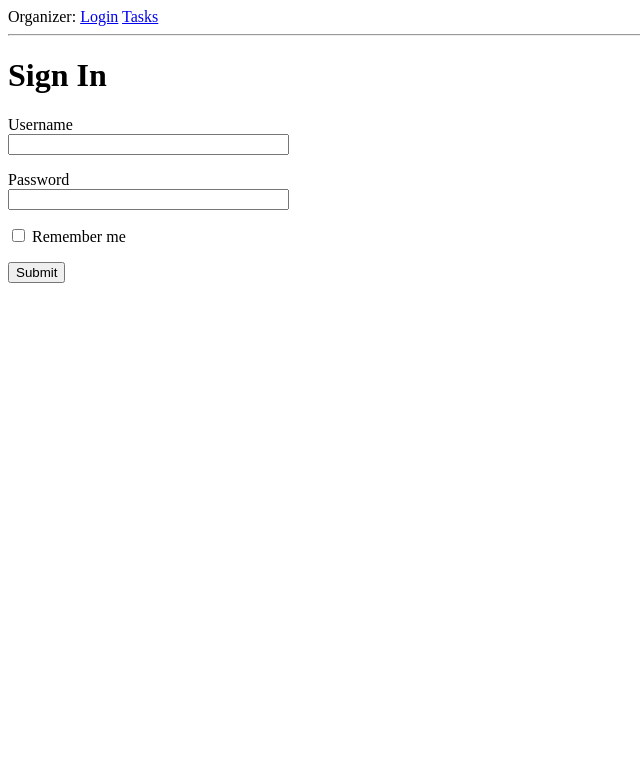
After one commit to muckas/organizer, a Flask app: template app/templates/login.html in a window 1280 px wide. The commit adds this page. Shown: the top 783 px of the page, without its empty margins (0-640 px from the left). Run offline with Flask 2, Linux system fonts and the light colour scheme; the template is opened without the code that fills it: most values are stand-ins (such as "Sample title", 1, 10 or a date in 2020); form fields are guessed from the names that the template uses.

Commit message:
Add login page
Made a login page for validation or maybe having multiple users
in the future (which is unlkely)

```diff
--- a/app/routes.py
+++ b/app/routes.py
@@ -1,5 +1,6 @@
 from flask import render_template
 from app import app
+from app.forms import LoginForm
 
 
 @app.route('/')
@@ -9,3 +10,8 @@ def index():
   with open('tasks.txt', 'r+') as f:
     tasks = f.readlines()
   return render_template('tasks.html', title='Tasks', tasks=tasks)
+
+@app.route('/login')
+def login():
+  form = LoginForm()
+  return render_template('login.html', title='Sign In', form=form)
--- a/app/templates/base.html
+++ b/app/templates/base.html
@@ -7,7 +7,9 @@
         {% endif %}
     </head>
     <body>
-      <div> <a href='/tasks'>Tasks</a></div>
+      Organizer:
+      <a href='/login'>Login</a>
+      <a href='/tasks'>Tasks</a>
       <hr>
       {% block content %}{% endblock %}
     </body>
--- /dev/null
+++ b/app/templates/login.html
@@ -0,0 +1,18 @@
+{% extends "base.html" %}
+
+{% block content %}
+  <h1>Sign In</h1>
+  <form action="" method="post" novalidate>
+    {{ form.hidden_tag() }}
+    <p>
+      {{ form.username.label }}<br>
+      {{ form.username(size=32) }}
+    </p>
+    <p>
+      {{ form.password.label }}<br>
+      {{ form.password(size=32) }}
+    </p>
+    <p>{{ form.remember_me() }} {{ form.remember_me.label }}</p>
+    <p>{{ form.submit() }}</p>
+  </form>
+{% endblock %}
```
